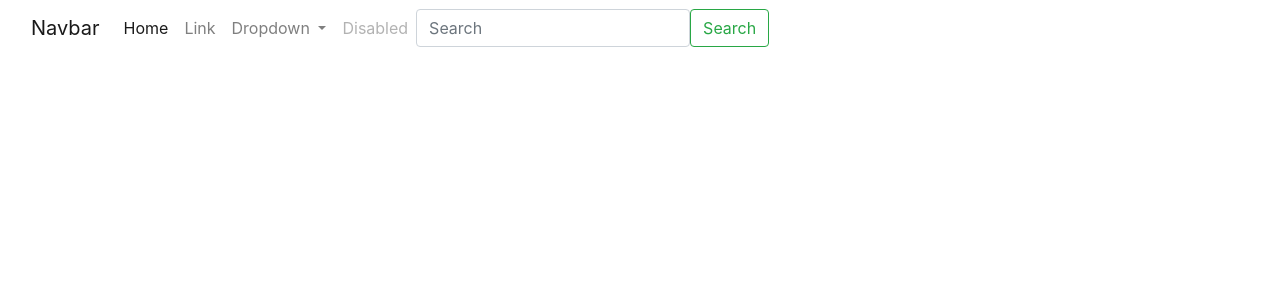
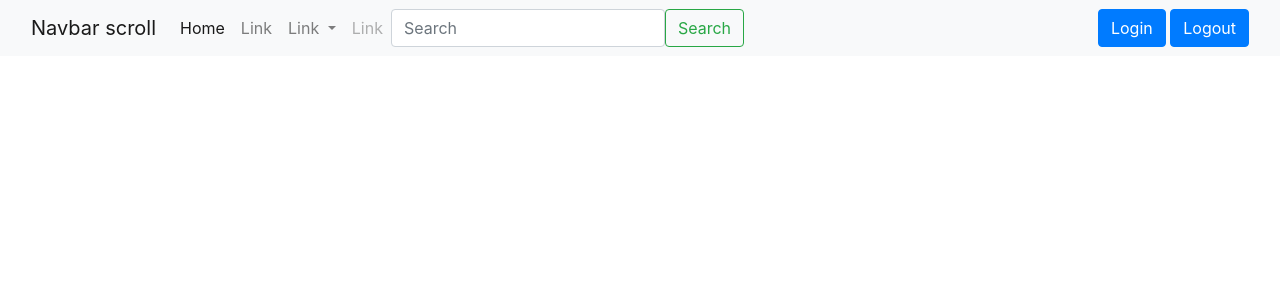
Before and after one commit to jithiee/Login-singup-logout, a Django app: page /home/ in a window 1280 px wide. Shown: the top 300 px of the page. Run offline with Django 4.2, Linux system fonts and the light colour scheme; a user stored in the database is signed in.

Commit message:
btn home

```diff
--- a/Register/template/home.html
+++ b/Register/template/home.html
@@ -8,27 +8,19 @@
     <link rel="stylesheet" href="https://cdn.jsdelivr.net/npm/bootstrap@4.3.1/dist/css/bootstrap.min.css" integrity="sha384-ggOyR0iXCbMQv3Xipma34MD+dH/1fQ784/j6cY/iJTQUOhcWr7x9JvoRxT2MZw1T" crossorigin="anonymous">
 
     <title>Home Page</title>
-    <style>
-    .navbar{
 
-
-    }
-
-
-
-    </style>
   </head>
   <body>
 
 
-    <nav class="navbar navbar-expand-lg navbar-light ">
+    <nav class="navbar navbar-expand-lg navbar-light bg-light">
       <div class="container-fluid">
-        <a class="navbar-brand" href="#">Navbar</a>
-        <button class="navbar-toggler" type="button" data-bs-toggle="collapse" data-bs-target="#navbarSupportedContent" aria-controls="navbarSupportedContent" aria-expanded="false" aria-label="Toggle navigation">
+        <a class="navbar-brand" href="#">Navbar scroll</a>
+        <button class="navbar-toggler" type="button" data-bs-toggle="collapse" data-bs-target="#navbarScroll" aria-controls="navbarScroll" aria-expanded="false" aria-label="Toggle navigation">
           <span class="navbar-toggler-icon"></span>
         </button>
-        <div class="collapse navbar-collapse" id="navbarSupportedContent">
-          <ul class="navbar-nav me-auto mb-2 mb-lg-0">
+        <div class="collapse navbar-collapse" id="navbarScroll">
+          <ul class="navbar-nav me-auto my-2 my-lg-0 navbar-nav-scroll" style="--bs-scroll-height: 100px;">
             <li class="nav-item">
               <a class="nav-link active" aria-current="page" href="#">Home</a>
             </li>
@@ -36,10 +28,10 @@
               <a class="nav-link" href="#">Link</a>
             </li>
             <li class="nav-item dropdown">
-              <a class="nav-link dropdown-toggle" href="#" id="navbarDropdown" role="button" data-bs-toggle="dropdown" aria-expanded="false">
-                Dropdown
+              <a class="nav-link dropdown-toggle" href="#" id="navbarScrollingDropdown" role="button" data-bs-toggle="dropdown" aria-expanded="false">
+                Link
               </a>
-              <ul class="dropdown-menu" aria-labelledby="navbarDropdown">
+              <ul class="dropdown-menu" aria-labelledby="navbarScrollingDropdown">
                 <li><a class="dropdown-item" href="#">Action</a></li>
                 <li><a class="dropdown-item" href="#">Another action</a></li>
                 <li><hr class="dropdown-divider"></li>
@@ -47,17 +39,24 @@
               </ul>
             </li>
             <li class="nav-item">
-              <a class="nav-link disabled" href="#" tabindex="-1" aria-disabled="true">Disabled</a>
+              <a class="nav-link disabled" href="#" tabindex="-1" aria-disabled="true">Link</a>
             </li>
           </ul>
-          <form class="d-flex">
+          <form class="d-flex"  >
             <input class="form-control me-2" type="search" placeholder="Search" aria-label="Search">
             <button class="btn btn-outline-success" type="submit">Search</button>
           </form>
         </div>
+        <div >
+          <a href="{% url 'login' %}" class="btn btn-primary">Login</a>
+          <a href="{% url 'logout' %}" class="btn btn-primary">Logout</a>
+        </div>
+
+
       </div>
     </nav>
-    <!-- <a href="{% url 'logout' %}" class="btn btn-primary">Logout</a> -->
+
+
 
 
     <script src="https://code.jquery.com/jquery-3.3.1.slim.min.js" integrity="sha384-q8i/X+965DzO0rT7abK41JStQIAqVgRVzpbzo5smXKp4YfRvH+8abtTE1Pi6jizo" crossorigin="anonymous"></script>
```
Also changed, not shown: Register/db.sqlite3.
